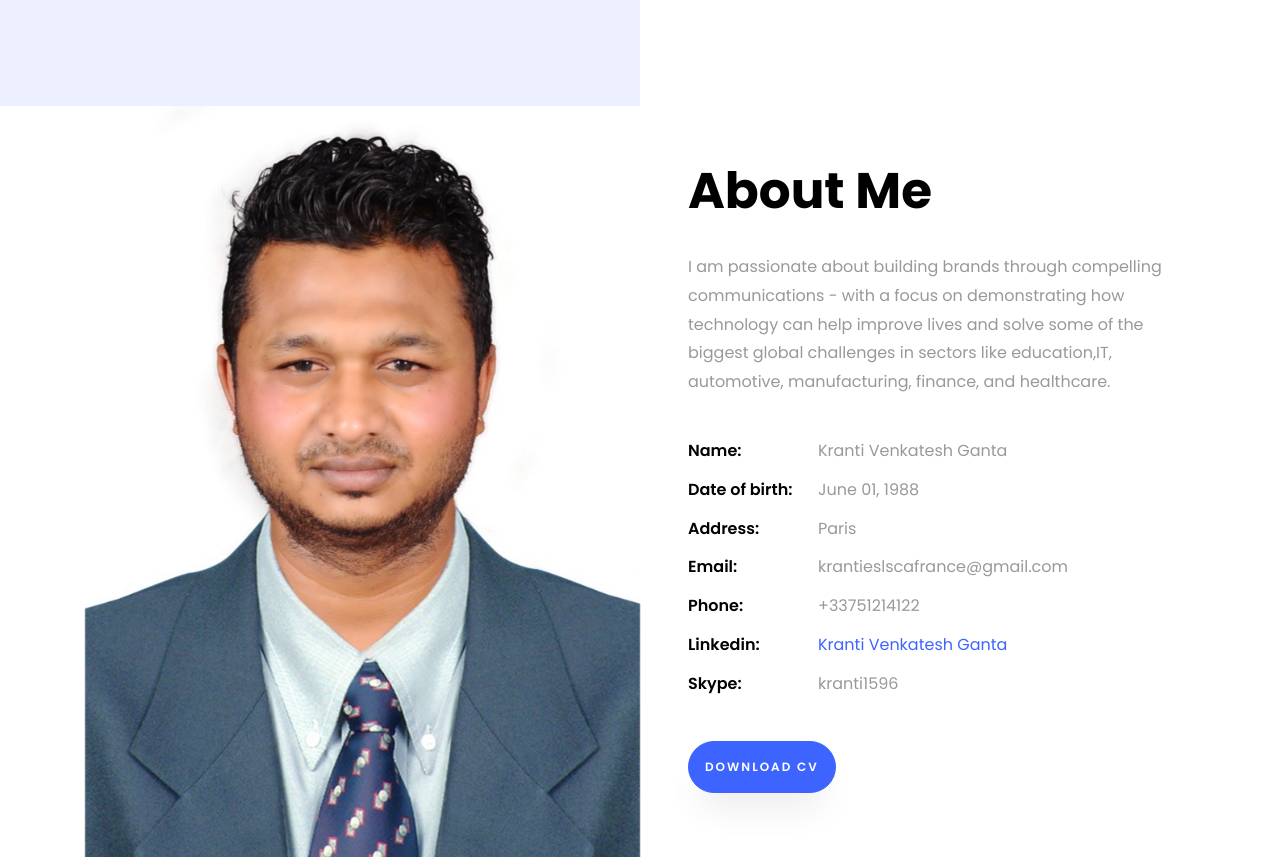
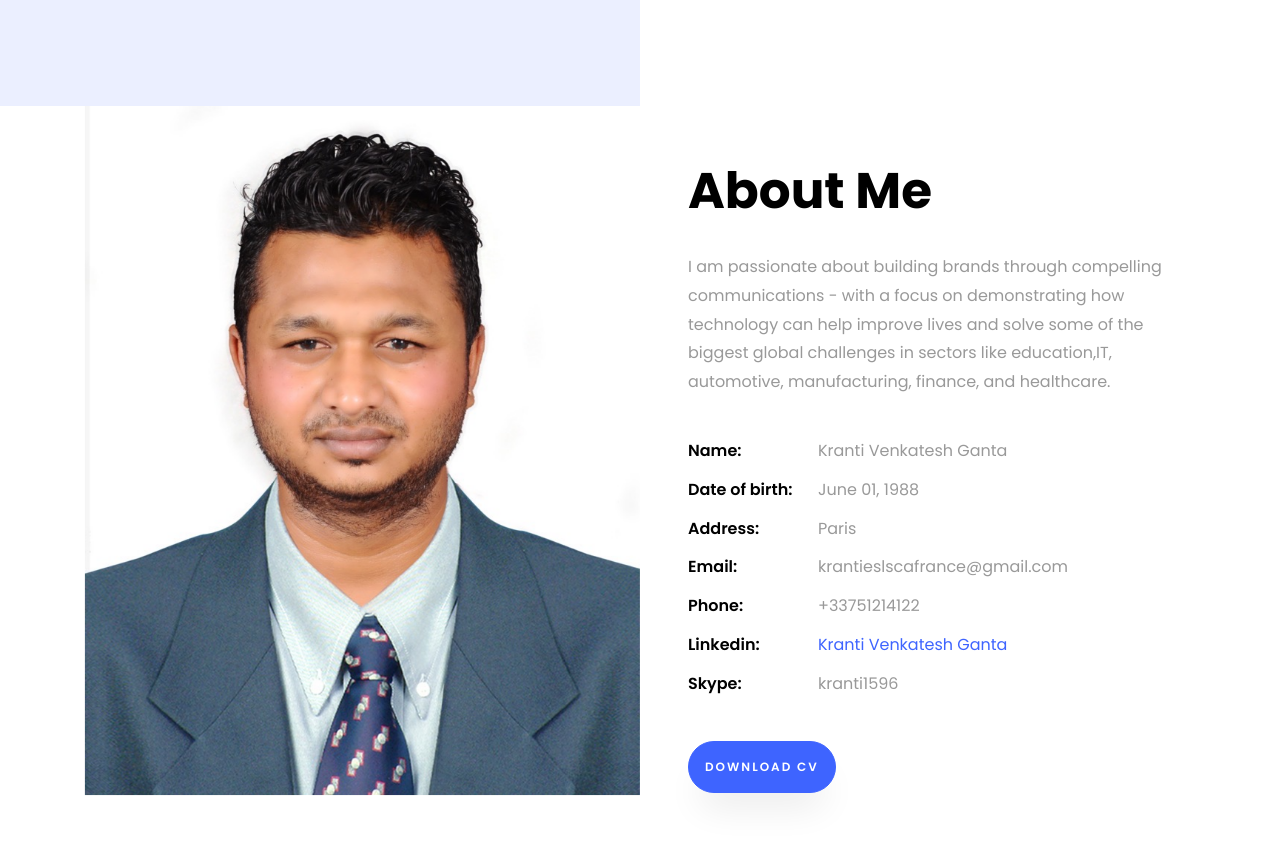
Before and after one commit to manisaiprasad/kranti-port, a plain HTML site: page index.html in a window 1280 px wide. Shown: the part 694-1551 px from the top of the page. Drawn offline with Linux system fonts and the light colour scheme; files whose address does not match are found by name.

Commit message:
pic commit css

```diff
--- a/index.html
+++ b/index.html
@@ -75,7 +75,8 @@
     			<div class="col-md-6 col-lg-6 d-flex">
     				<div class="img-about img d-flex align-items-stretch">
     					<div class="overlay"></div>
-	    				<div class="img d-flex align-self-stretch align-items-center" style="background-image:url(images/kranti.jpeg);">
+						<div >
+							<img class="img d-flex align-self-stretch align-items-center"  src="images/kranti.jpeg" alt="">
 	    				</div>
     				</div>
     			</div>
```
